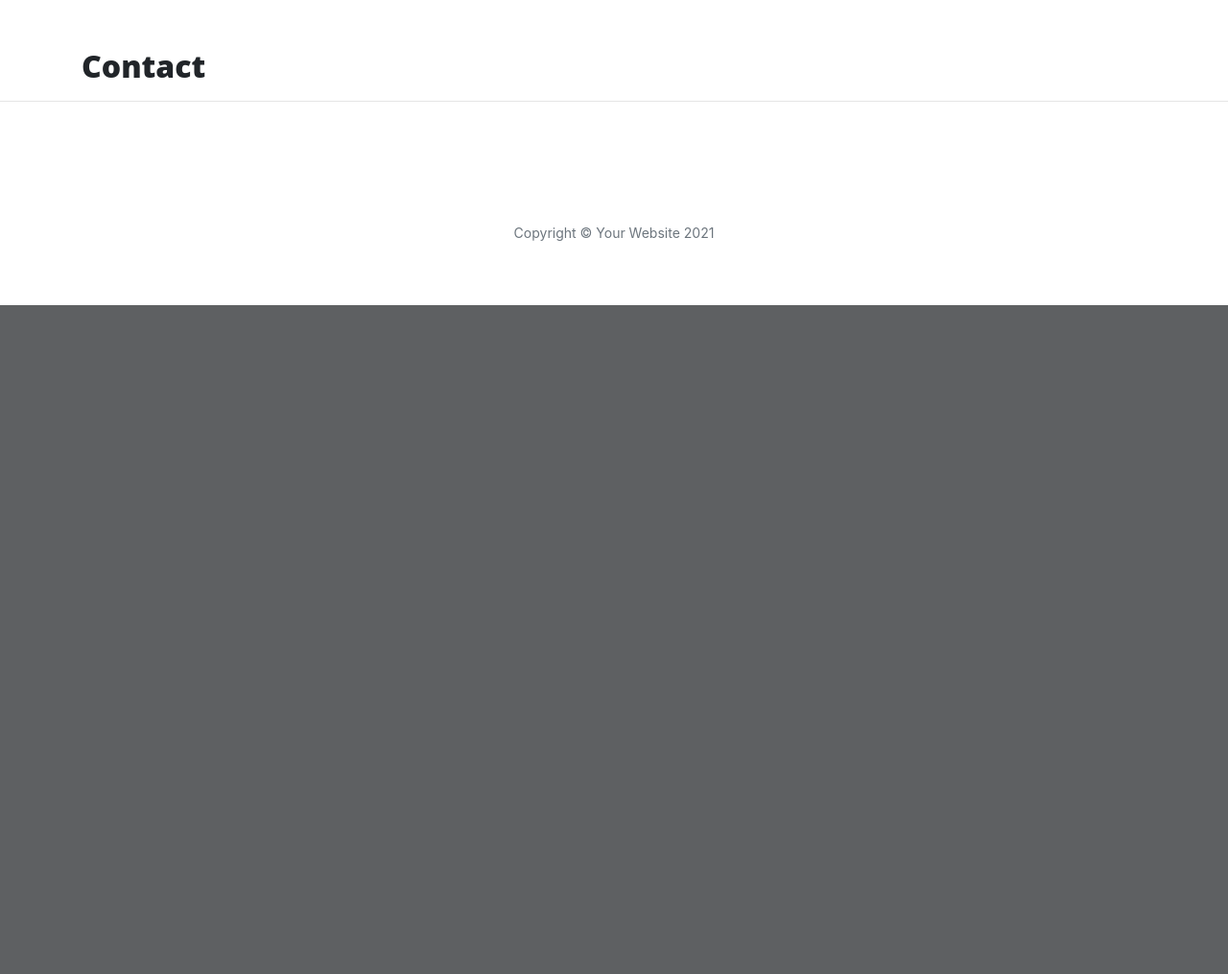
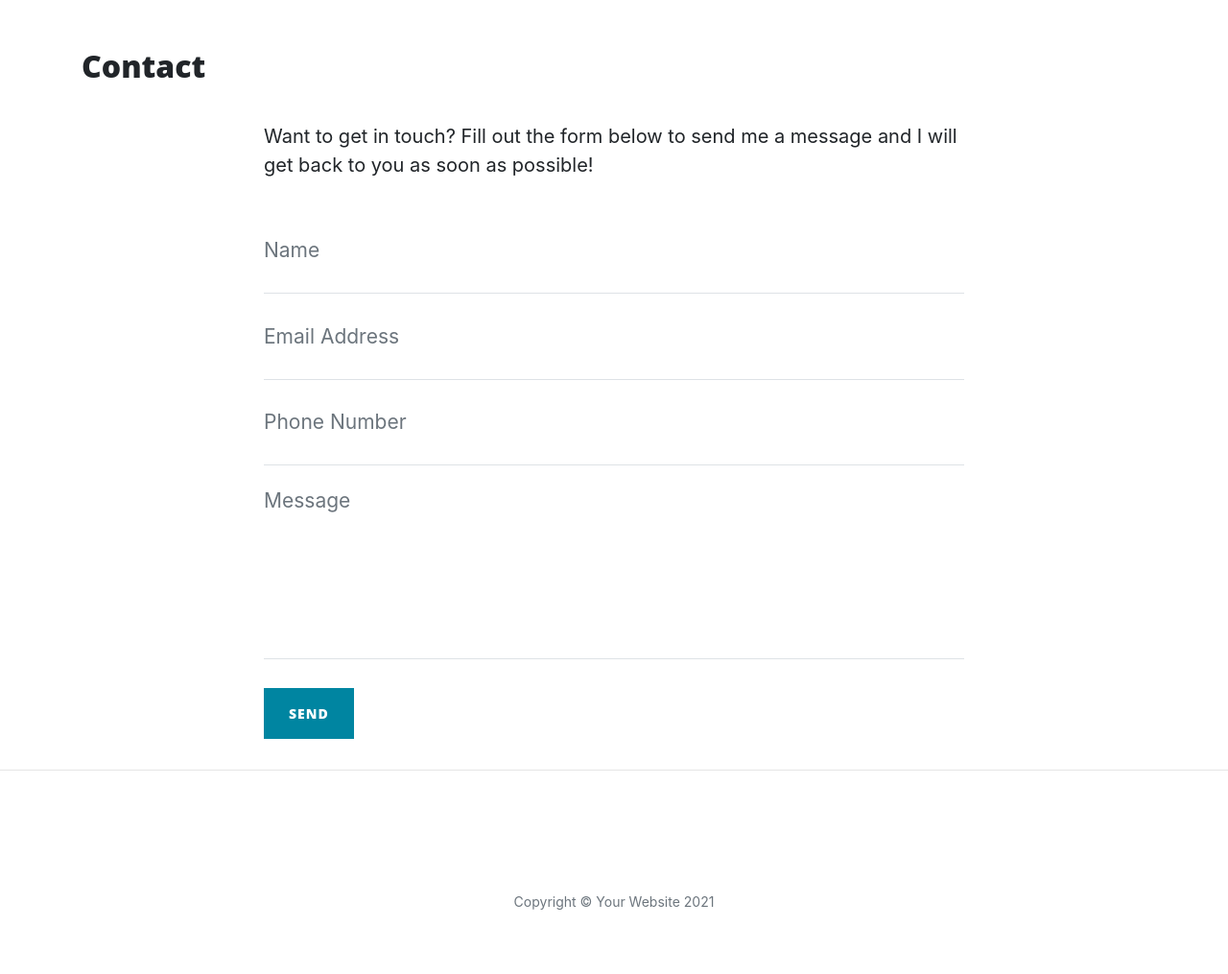
Before and after one commit to kylelawrencedev/flask-framework, a Flask app: page /contact in a window 1280 px wide. Shown: the part 628-1643 px from the top of the page at 96% size. Before the commit the page ends 946 px from the top, so only its background shows below. Run offline with Flask 2, Linux system fonts and the light colour scheme; some libraries are stand-ins or nearby versions.

Commit message:
Routing templates lesson

```diff
--- a/run.py
+++ b/run.py
@@ -1,36 +1,53 @@
 import os
 import json
-from flask import Flask, render_template
+from flask import Flask, render_template, request, flash
+if os.path.exists('env.py'):
+    import env
 
 
 app = Flask(__name__)
+app.secret_key = os.environ.get("SECRET_KEY")
 
 
-@app.route('/')
+@app.route("/")
 def index():
-    return render_template('index.html')
+    return render_template("index.html")
 
 
-@app.route('/about')
+@app.route("/about")
 def about():
     data = []
-    with open('data/company.json', 'r') as json_data:
+    with open("data/company.json", "r") as json_data:
         data = json.load(json_data)
-    return render_template('about.html', page_title='About', company=data)
+    return render_template("about.html", page_title="About", company=data)
 
 
-@app.route('/contact')
-def contact():
-    return render_template('contact.html', page_title='Contact')
+@app.route("/about/<member_name>")
+def about_member(member_name):
+    member = {}
+    with open("data/company.json", "r") as json_data:
+        data = json.load(json_data)
+        for obj in data:
+            if obj["url"] == member_name:
+                member = obj
+    return render_template("member.html", member=member)
 
 
-@app.route('/careers')
-def careers():
-    return render_template('careers.html', page_title='Careers')
+@app.route("/contact", methods=['GET', 'POST'])
+def contact():
+    if request.method == 'POST':
+        flash("Thanks {}, we have received your message!".format(
+            request.form.get('name')))
+    return render_template("contact.html", page_title="Contact")
 
 
-if __name__ == '__main__':
+@app.route("/careers")
+def careers():
+    return render_template("careers.html", page_title="Careers")
+
+
+if __name__ == "__main__":
     app.run(
-        host=os.environ.get('IP', '0.0.0.0.'),
-        port=int(os.environ.get('PORT', '5000')),
+        host=os.environ.get("IP", "0.0.0.0"),
+        port=int(os.environ.get("PORT", "5000")),
         debug=True)
--- a/templates/contact.html
+++ b/templates/contact.html
@@ -1,5 +1,56 @@
+{% extends "base.html" %}
+{% block content %}
+    <h2>{{ page_title }}</h2>
 
-{% extends 'base.html' %}
-{% block content%}
-<h2>{{ page_title }}</h2>
-{% endblock%}
+	<div class="row">
+		<div class="col-lg-8 col-md-10 mx-auto">
+
+            {% with messages = get_flashed_messages() %}
+                {% if messages %}
+                    <ul class="flash">
+                        {% for message in messages %}
+                        <li>{{ message }}</li>
+                        {% endfor %}
+                    </ul>
+                {% endif %}
+            {% endwith %}
+			<p>Want to get in touch? Fill out the form below to send me a message and I will get back to you as soon as possible!</p>
+			<form method="POST" name="sentMessage" id="contactForm" novalidate>
+				<div class="control-group">
+					<div class="form-group floating-label-form-group controls">
+						<label>Name</label>
+						<input type="text" class="form-control" placeholder="Name" name="name" id="name" required data-validation-required-message="Please enter your name.">
+						<p class="help-block text-danger"></p>
+					</div>
+				</div>
+				<div class="control-group">
+					<div class="form-group floating-label-form-group controls">
+						<label>Email Address</label>
+						<input type="email" class="form-control" placeholder="Email Address" name="email" id="email" required data-validation-required-message="Please enter your email address.">
+						<p class="help-block text-danger"></p>
+					</div>
+				</div>
+				<div class="control-group">
+					<div class="form-group col-xs-12 floating-label-form-group controls">
+						<label>Phone Number</label>
+						<input type="tel" class="form-control" placeholder="Phone Number" name="phone" id="phone" required data-validation-required-message="Please enter your phone number.">
+						<p class="help-block text-danger"></p>
+					</div>
+				</div>
+				<div class="control-group">
+					<div class="form-group floating-label-form-group controls">
+						<label>Message</label>
+						<textarea rows="5" class="form-control" placeholder="Message" name="message" id="message" required data-validation-required-message="Please enter a message."></textarea>
+						<p class="help-block text-danger"></p>
+					</div>
+				</div>
+				<br>
+				<div id="success"></div>
+				<div class="form-group">
+					<button type="submit" class="btn btn-primary" id="sendMessageButton">Send</button>
+				</div>
+			</form>
+		</div>
+	</div>
+
+{% endblock %}
```
Also changed, not shown: data/company.json (+26 -13 lines), templates/about.html (+13 -7 lines), templates/member.html (added, +15 -0 lines), 1 other file.
